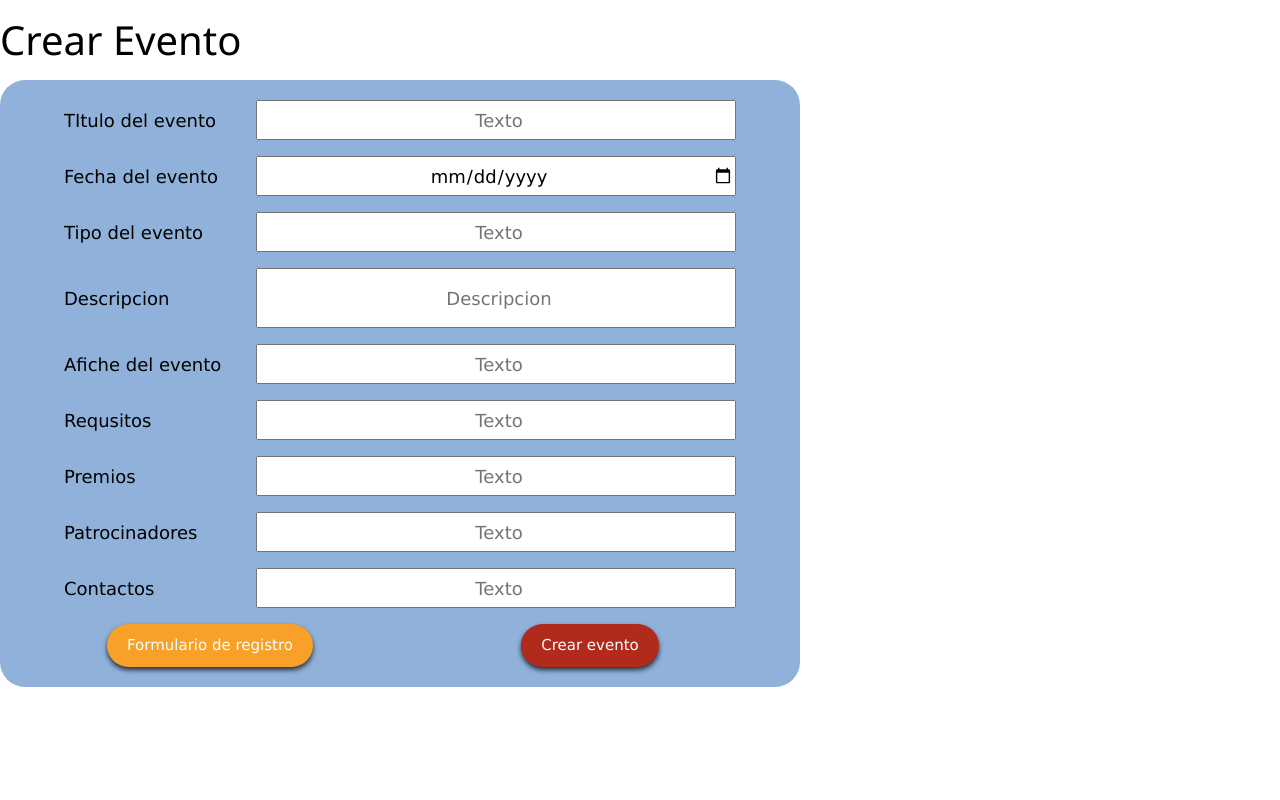
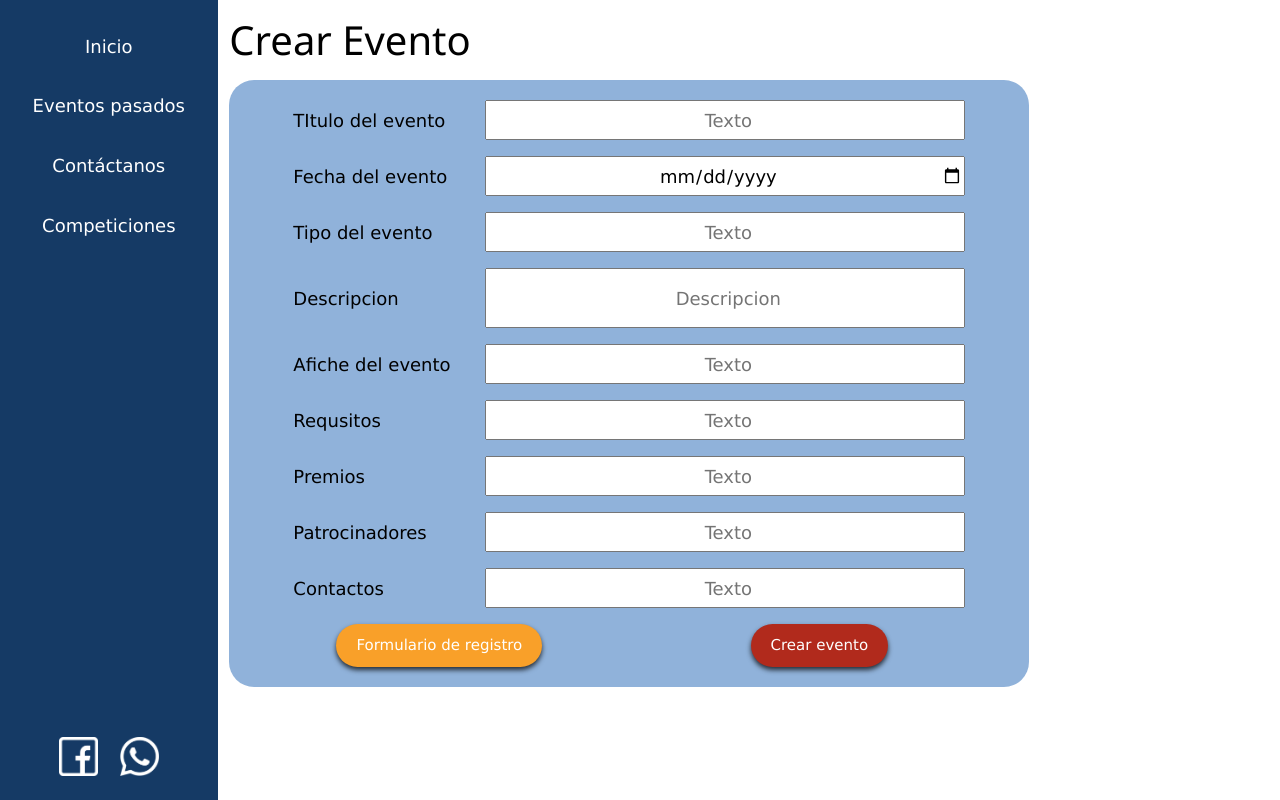
Before and after one commit to garyMamaniCortez/focasoft-front, a React (Create React App) app: page / in a window 1280 px wide. Built offline with nearby package versions, Linux system fonts and the light colour scheme.

Commit message:
style:se alineo el formulario en del template crear evento

```diff
--- a/src/App.js
+++ b/src/App.js
@@ -1,14 +1,14 @@
-import CreateEvent from "./components/templates/createEvent/CreateEvent";
-import VistaEventos from "./components/templates/VistaEventos/VistaEventos"
+import CreateEvent from "./components/templates/createEvent/CreateEvent"
+import VistaEventos from "./components/templates/VistaEventos/VistaEventos";
 import Navbar from "./components/organisms/navbar/Navbar"
+import "w3-css"
 function App() {
 
   return (
-    <div className="row">
-      <div className="col-4">
+    <div className="w3-row">
+        <Navbar/>
+      <div className="l10 w3-col w3-right">
         <CreateEvent/>
-      </div>
-      <div className="col-8">
       </div>
     </div>
   );
--- a/src/components/organisms/createEventSection/CreateEventSection.jsx
+++ b/src/components/organisms/createEventSection/CreateEventSection.jsx
@@ -5,7 +5,6 @@ import Background from "../../atoms/background/Background.jsx";
 const CreateEventSection = ({campos}) => {
 
   return (
-    <div>
       <Background>
       <CreateEventForm campos= {campos}/>
         <div className="w3-row w3-center">
@@ -16,8 +15,7 @@ const CreateEventSection = ({campos}) => {
           <Boton text="Crear evento" buttonType="crudButton"></Boton>
           </div>
         </div>
-      </Background >
-    </div>
+      </Background>
   );
 }
 
--- a/src/components/templates/CreateEvent/CreateEvent.css
+++ /dev/null
@@ -1,3 +0,0 @@
-.H1CreateEvent {
-    font-size: 40px;
-}
--- a/src/components/templates/createEvent/CreateEvent.css
+++ b/src/components/templates/createEvent/CreateEvent.css
@@ -1,3 +1,12 @@
 .H1CreateEvent {
     font-size: 40px;
 }
+
+.CreateEventContent {
+    padding-left: 16px;
+}
+
+.CreateEventContentSection {
+    display: grid;
+    justify-content: center;
+}
--- a/src/components/templates/createEvent/CreateEvent.jsx
+++ b/src/components/templates/createEvent/CreateEvent.jsx
@@ -16,16 +16,10 @@ const CreateEvent = () => {
 
 
     return (
-      <div>
+      <div className="CreateEventContent">
         <h1 className="H1CreateEvent">Crear Evento</h1>
-        <div className="row">
-          <div className="col-4">
-
-          </div>
-          <div className="col-8">
-                  <CreateEventSection campos={campos}/>
-
-          </div>
+        <div className="CreateEventSection">
+          <CreateEventSection campos={campos}/>
         </div>
       </div>
     );
```
Also changed, not shown: src/components/templates/CreateEvent/CreateEvent.jsx (deleted, +0 -26 lines).
